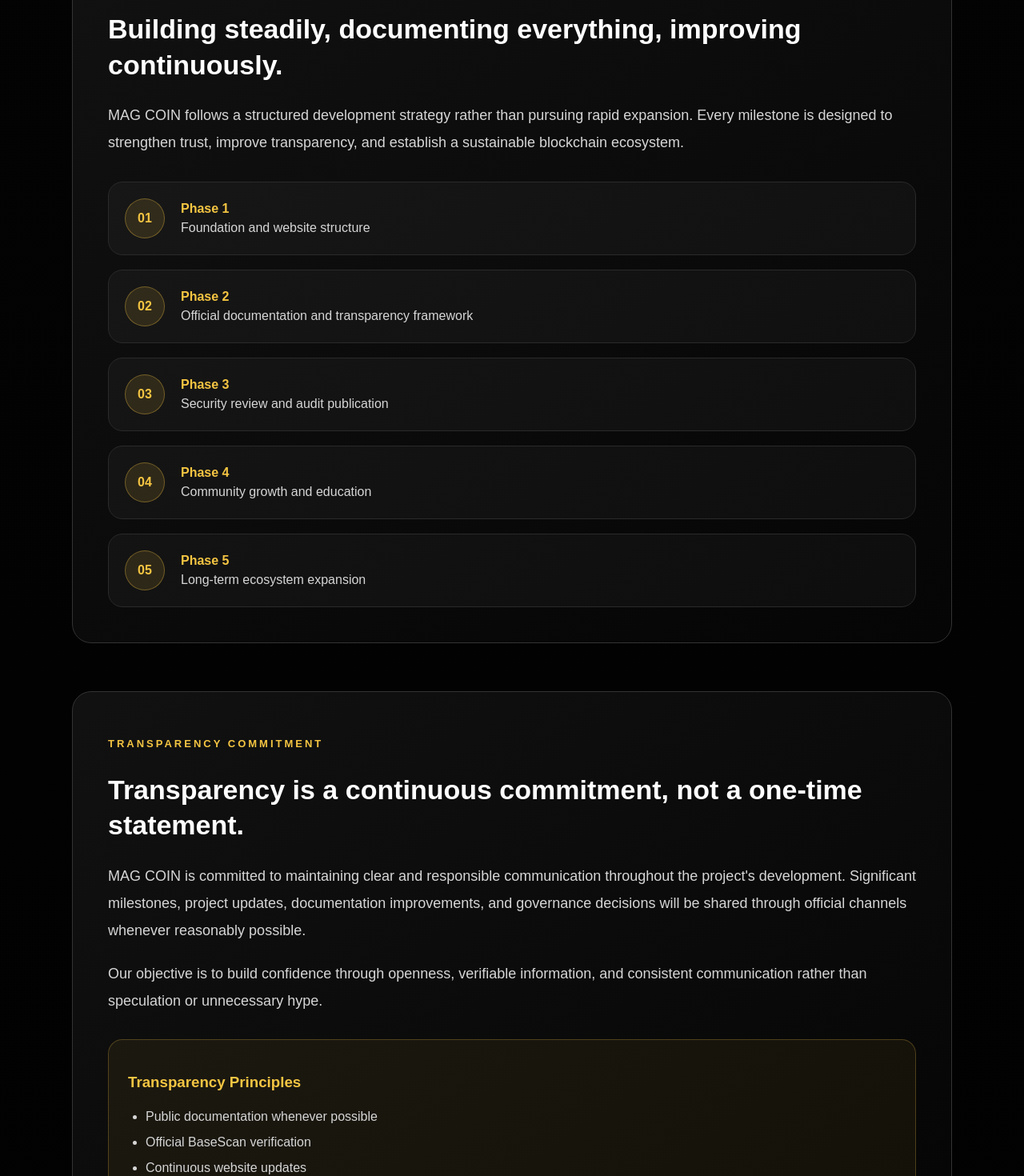
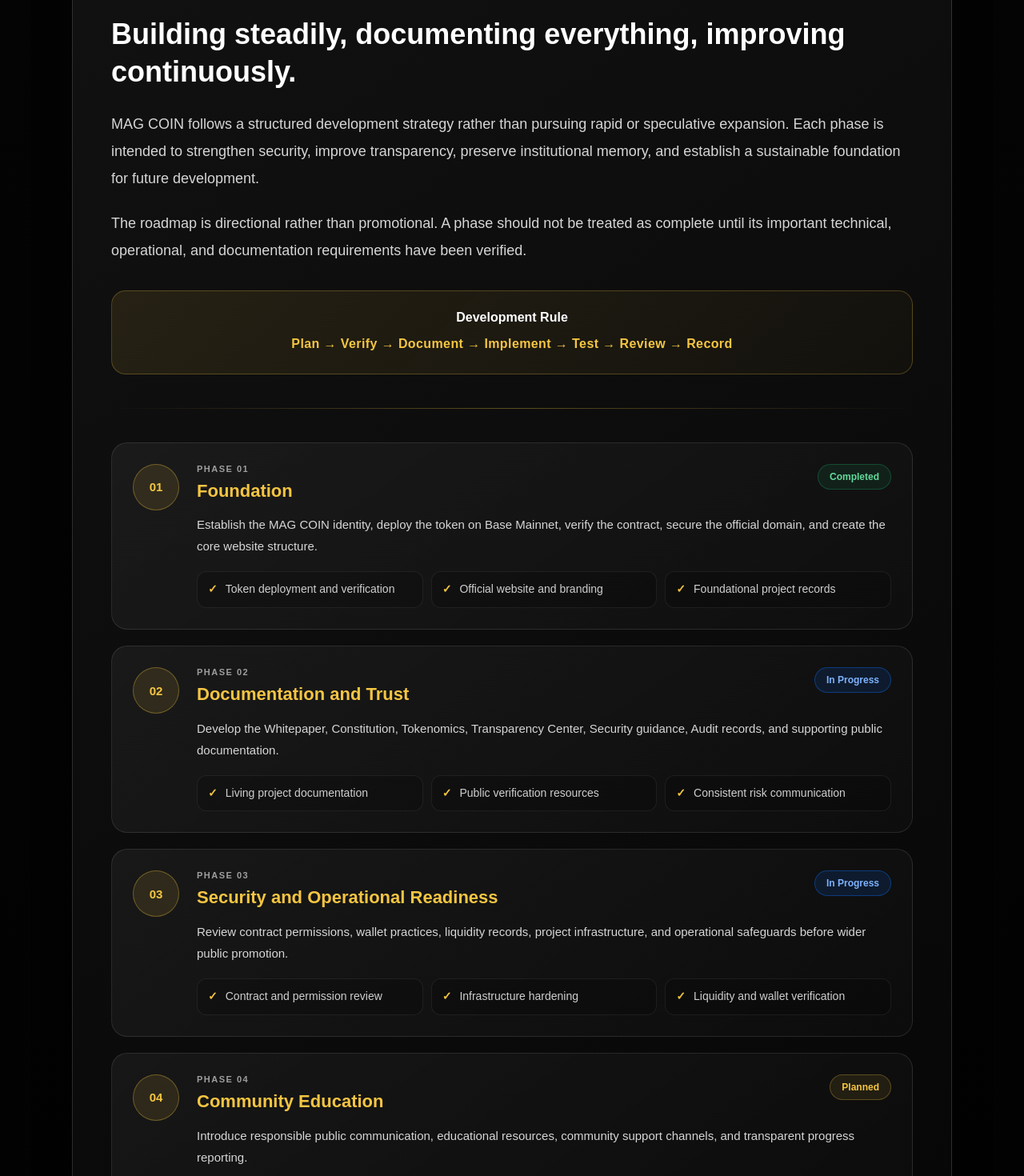
Before and after one commit to MAGZOWN/mag-coin-website, a Next.js app: page /whitepaper in a window 1280 px wide. Shown: the part 7200-8670 px from the top of the page at 80% size. Built offline with nearby package versions, Linux system fonts and the light colour scheme.

Commit message:
Phase 10.5: Upgrade development strategy with phased roadmap and status framework

```diff
--- a/app/components/DevelopmentStrategy.tsx
+++ b/app/components/DevelopmentStrategy.tsx
@@ -1,44 +1,176 @@
 import type { CSSProperties } from "react";
 
 const phases = [
-  "Foundation and website structure",
-  "Official documentation and transparency framework",
-  "Security review and audit publication",
-  "Community growth and education",
-  "Long-term ecosystem expansion",
+  {
+    number: "01",
+    title: "Foundation",
+    status: "Completed",
+    description:
+      "Establish the MAG COIN identity, deploy the token on Base Mainnet, verify the contract, secure the official domain, and create the core website structure.",
+    priorities: [
+      "Token deployment and verification",
+      "Official website and branding",
+      "Foundational project records",
+    ],
+  },
+  {
+    number: "02",
+    title: "Documentation and Trust",
+    status: "In Progress",
+    description:
+      "Develop the Whitepaper, Constitution, Tokenomics, Transparency Center, Security guidance, Audit records, and supporting public documentation.",
+    priorities: [
+      "Living project documentation",
+      "Public verification resources",
+      "Consistent risk communication",
+    ],
+  },
+  {
+    number: "03",
+    title: "Security and Operational Readiness",
+    status: "In Progress",
+    description:
+      "Review contract permissions, wallet practices, liquidity records, project infrastructure, and operational safeguards before wider public promotion.",
+    priorities: [
+      "Contract and permission review",
+      "Infrastructure hardening",
+      "Liquidity and wallet verification",
+    ],
+  },
+  {
+    number: "04",
+    title: "Community Education",
+    status: "Planned",
+    description:
+      "Introduce responsible public communication, educational resources, community support channels, and transparent progress reporting.",
+    priorities: [
+      "Education-first communication",
+      "Official community channels",
+      "Responsible public engagement",
+    ],
+  },
+  {
+    number: "05",
+    title: "Ecosystem Development",
+    status: "Long-Term",
+    description:
+      "Explore sustainable utilities, partnerships, governance development, integrations, and ecosystem expansion only after the project foundation is sufficiently mature.",
+    priorities: [
+      "Practical utility exploration",
+      "Responsible partnerships",
+      "Long-term governance development",
+    ],
+  },
 ];
+
+function getStatusStyle(status: string): CSSProperties {
+  if (status === "Completed") {
+    return {
+      background: "rgba(25,135,84,.14)",
+      border: "1px solid rgba(25,135,84,.42)",
+      color: "#63d99a",
+    };
+  }
+
+  if (status === "In Progress") {
+    return {
+      background: "rgba(13,110,253,.13)",
+      border: "1px solid rgba(13,110,253,.38)",
+      color: "#7eb3ff",
+    };
+  }
+
+  return {
+    background: "rgba(245,197,66,.09)",
+    border: "1px solid rgba(245,197,66,.28)",
+    color: "#f5c542",
+  };
+}
 
 export default function DevelopmentStrategy() {
   return (
-    <section style={styles.section} className="cardHover">
+    <section
+      id="development-strategy"
+      style={styles.section}
+      className="cardHover fadeIn"
+      aria-labelledby="development-strategy-title"
+    >
       <p style={styles.label}>DEVELOPMENT STRATEGY</p>
 
-      <h2 style={styles.title}>
+      <h2 id="development-strategy-title" style={styles.title}>
         Building steadily, documenting everything, improving continuously.
       </h2>
 
       <p style={styles.text}>
         MAG COIN follows a structured development strategy rather than pursuing
-        rapid expansion. Every milestone is designed to strengthen trust,
-        improve transparency, and establish a sustainable blockchain ecosystem.
+        rapid or speculative expansion. Each phase is intended to strengthen
+        security, improve transparency, preserve institutional memory, and
+        establish a sustainable foundation for future development.
       </p>
 
+      <p style={styles.text}>
+        The roadmap is directional rather than promotional. A phase should not
+        be treated as complete until its important technical, operational, and
+        documentation requirements have been verified.
+      </p>
+
+      <div style={styles.strategyNotice}>
+        <p style={styles.noticeTitle}>Development Rule</p>
+
+        <p style={styles.noticeText}>
+          Plan → Verify → Document → Implement → Test → Review → Record
+        </p>
+      </div>
+
+      <div style={styles.divider} />
+
       <div style={styles.timeline}>
-        {phases.map((phase, index) => (
-          <div key={index} style={styles.item}>
-            <div style={styles.number}>0{index + 1}</div>
+        {phases.map((phase) => (
+          <article key={phase.number} style={styles.item}>
+            <div style={styles.number}>{phase.number}</div>
 
-            <div>
-              <strong style={styles.phaseTitle}>
-                Phase {index + 1}
-              </strong>
+            <div style={styles.phaseContent}>
+              <div style={styles.phaseHeader}>
+                <div>
+                  <p style={styles.phaseLabel}>PHASE {phase.number}</p>
 
-              <p style={styles.phaseText}>
-                {phase}
-              </p>
+                  <h3 style={styles.phaseTitle}>{phase.title}</h3>
+                </div>
+
+                <span
+                  style={{
+                    ...styles.statusBadge,
+                    ...getStatusStyle(phase.status),
+                  }}
+                >
+                  {phase.status}
+                </span>
+              </div>
+
+              <p style={styles.phaseText}>{phase.description}</p>
+
+              <div style={styles.priorityGrid}>
+                {phase.priorities.map((priority) => (
+                  <div key={priority} style={styles.priorityItem}>
+                    <span style={styles.priorityMarker}>✓</span>
+                    <span>{priority}</span>
+                  </div>
+                ))}
+              </div>
             </div>
-          </div>
+          </article>
         ))}
+      </div>
+
+      <div style={styles.closingBox}>
+        <h3 style={styles.closingTitle}>Responsible Progress</h3>
+
+        <p style={styles.closingText}>
+          MAG COIN will not introduce features, utilities, partnerships, or
+          governance mechanisms merely to create attention. New initiatives
+          should be pursued only when they improve security, transparency,
+          utility, adoption, or long-term project resilience.
+        </p>
       </div>
     </section>
   );
@@ -47,73 +179,196 @@ export default function DevelopmentStrategy() {
 const styles: Record<string, CSSProperties> = {
   section: {
     marginBottom: "60px",
+    scrollMarginTop: "110px",
     background:
       "linear-gradient(145deg, rgba(18,18,18,.96), rgba(5,5,5,.96))",
-    border: "1px solid #333",
+    border: "1px solid rgba(255,255,255,.14)",
     borderRadius: "24px",
-    padding: "44px",
+    padding: "48px",
     color: "#e5e5e5",
+    boxShadow: "0 18px 50px rgba(0,0,0,.28)",
   },
 
   label: {
     color: "#f5c542",
     letterSpacing: "3px",
-    fontWeight: "bold",
+    fontWeight: 800,
     fontSize: "13px",
     marginBottom: "18px",
   },
 
   title: {
     color: "#ffffff",
-    fontSize: "34px",
+    fontSize: "36px",
     lineHeight: "1.3",
     marginBottom: "24px",
+    fontWeight: 850,
   },
 
   text: {
     color: "#d6d6d6",
     fontSize: "18px",
     lineHeight: "1.9",
-    marginBottom: "32px",
+    marginBottom: "22px",
+  },
+
+  strategyNotice: {
+    marginTop: "32px",
+    padding: "24px",
+    borderRadius: "18px",
+    background:
+      "linear-gradient(135deg, rgba(245,197,66,.10), rgba(245,197,66,.03))",
+    border: "1px solid rgba(245,197,66,.25)",
+    textAlign: "center",
+  },
+
+  noticeTitle: {
+    color: "#ffffff",
+    fontSize: "16px",
+    fontWeight: 800,
+    margin: "0 0 10px",
+  },
+
+  noticeText: {
+    color: "#f5c542",
+    fontSize: "16px",
+    lineHeight: "1.7",
+    fontWeight: 800,
+    letterSpacing: ".4px",
+    margin: 0,
+  },
+
+  divider: {
+    height: "1px",
+    background:
+      "linear-gradient(90deg, transparent, rgba(245,197,66,.35), transparent)",
+    margin: "42px 0",
   },
 
   timeline: {
     display: "flex",
     flexDirection: "column",
-    gap: "18px",
+    gap: "20px",
   },
 
   item: {
     display: "flex",
-    alignItems: "center",
-    gap: "20px",
-    background: "rgba(255,255,255,.03)",
-    border: "1px solid #2a2a2a",
-    borderRadius: "18px",
-    padding: "20px",
+    alignItems: "flex-start",
+    gap: "22px",
+    background:
+      "linear-gradient(145deg, rgba(255,255,255,.05), rgba(255,255,255,.02))",
+    border: "1px solid rgba(255,255,255,.10)",
+    borderRadius: "20px",
+    padding: "26px",
   },
 
   number: {
-    width: "50px",
-    height: "50px",
+    width: "58px",
+    height: "58px",
     borderRadius: "50%",
-    background: "rgba(245,197,66,.12)",
-    border: "1px solid rgba(245,197,66,.35)",
+    background: "rgba(245,197,66,.11)",
+    border: "1px solid rgba(245,197,66,.34)",
     color: "#f5c542",
     display: "flex",
     alignItems: "center",
     justifyContent: "center",
-    fontWeight: "bold",
+    fontWeight: 850,
+    fontSize: "15px",
     flexShrink: 0,
+  },
+
+  phaseContent: {
+    flex: 1,
+    minWidth: 0,
+  },
+
+  phaseHeader: {
+    display: "flex",
+    justifyContent: "space-between",
+    alignItems: "flex-start",
+    gap: "18px",
+    flexWrap: "wrap",
+    marginBottom: "14px",
+  },
+
+  phaseLabel: {
+    color: "#9f9f9f",
+    fontSize: "11px",
+    letterSpacing: "1.5px",
+    fontWeight: 800,
+    margin: "0 0 7px",
   },
 
   phaseTitle: {
     color: "#f5c542",
+    fontSize: "22px",
+    lineHeight: "1.35",
+    fontWeight: 850,
+    margin: 0,
+  },
+
+  statusBadge: {
+    display: "inline-flex",
+    alignItems: "center",
+    justifyContent: "center",
+    borderRadius: "999px",
+    padding: "8px 14px",
+    fontSize: "12px",
+    fontWeight: 800,
+    whiteSpace: "nowrap",
   },
 
   phaseText: {
     color: "#d6d6d6",
-    marginTop: "6px",
-    marginBottom: 0,
+    fontSize: "15px",
+    lineHeight: "1.8",
+    margin: "0 0 18px",
+  },
+
+  priorityGrid: {
+    display: "grid",
+    gridTemplateColumns: "repeat(auto-fit, minmax(210px, 1fr))",
+    gap: "10px",
+  },
+
+  priorityItem: {
+    display: "flex",
+    alignItems: "flex-start",
+    gap: "10px",
+    color: "#cfcfcf",
+    background: "rgba(0,0,0,.18)",
+    border: "1px solid rgba(255,255,255,.07)",
+    borderRadius: "12px",
+    padding: "11px 13px",
+    fontSize: "14px",
+    lineHeight: "1.55",
+  },
+
+  priorityMarker: {
+    color: "#f5c542",
+    fontWeight: 900,
+    flexShrink: 0,
+  },
+
+  closingBox: {
+    marginTop: "34px",
+    padding: "28px",
+    borderRadius: "18px",
+    background: "rgba(255,255,255,.035)",
+    border: "1px solid rgba(255,255,255,.10)",
+  },
+
+  closingTitle: {
+    color: "#ffffff",
+    fontSize: "20px",
+    fontWeight: 850,
+    margin: "0 0 13px",
+  },
+
+  closingText: {
+    color: "#d3d3d3",
+    fontSize: "15px",
+    lineHeight: "1.85",
+    margin: 0,
   },
 };
```
